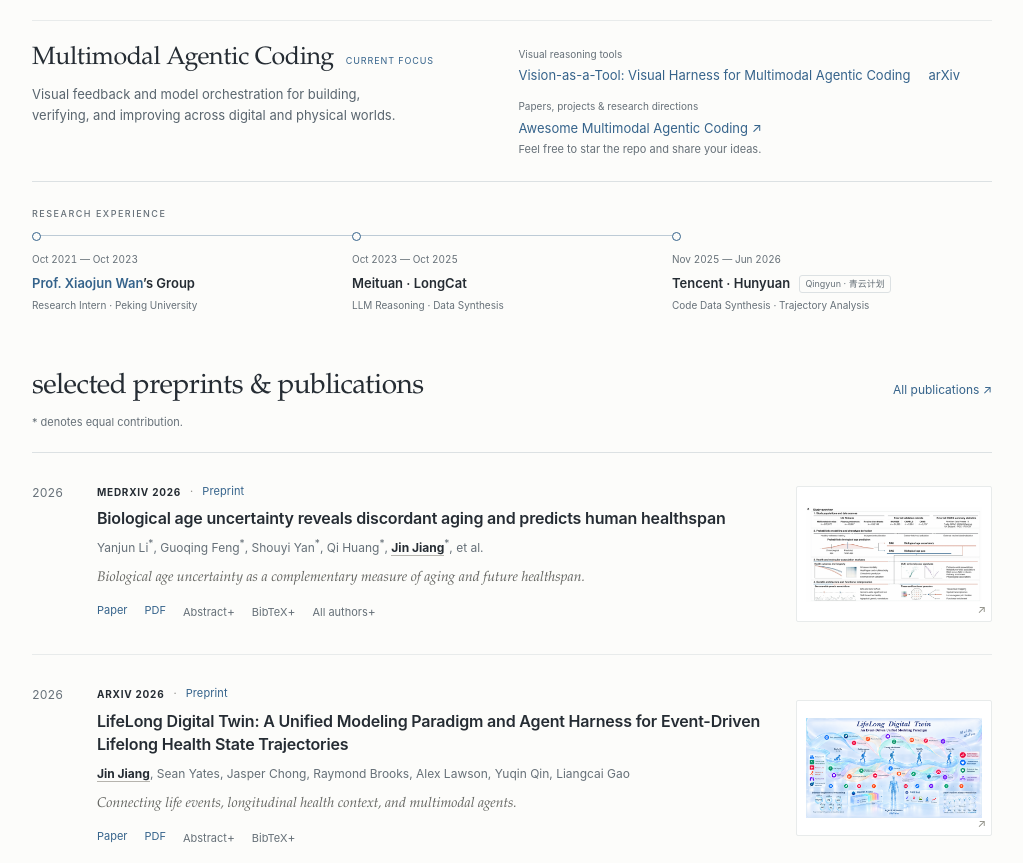
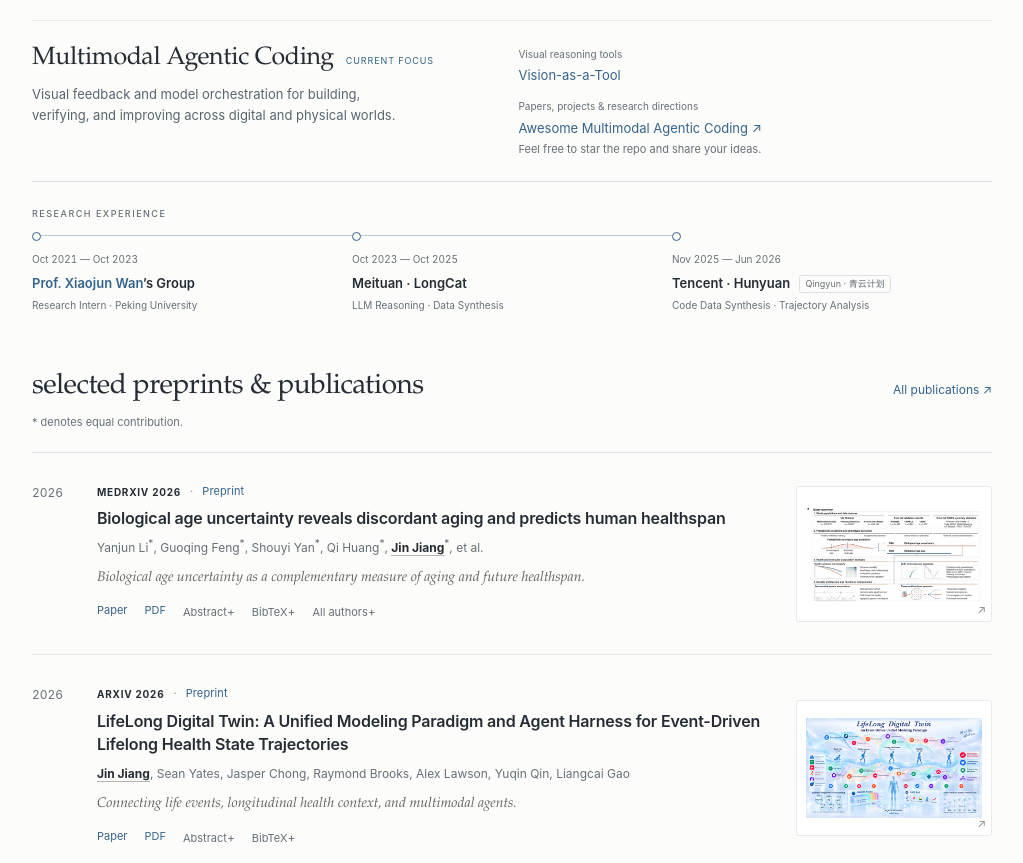
Before and after one commit to jiangjin1999/jiangjin1999.github.io, a plain HTML site: page docs/index.html in a window 1280 px wide. Shown: the part 1017-1880 px from the top of the page, without its empty margins (128-1151 px from the left). Drawn offline with Linux system fonts and the light colour scheme; animation ran at ten frames a second.

Commit message:
Shorten the Vision-as-a-Tool research entry

```diff
--- a/docs/index.html
+++ b/docs/index.html
@@ -133,8 +133,7 @@
           <div>
             <dt>Visual reasoning tools</dt>
             <dd>
-              <a href="https://scholar.google.com/citations?view_op=view_citation&amp;hl=zh-CN&amp;user=C17NgjsAAAAJ&amp;citation_for_view=C17NgjsAAAAJ:M3ejUd6NZC8C">Vision-as-a-Tool: Visual Harness for Multimodal Agentic Coding</a>
-              <a href="https://arxiv.org/abs/2611.17797" aria-label="Read Vision-as-a-Tool on arXiv">arXiv</a>
+              <a href="https://scholar.google.com/citations?view_op=view_citation&amp;hl=zh-CN&amp;user=C17NgjsAAAAJ&amp;citation_for_view=C17NgjsAAAAJ:M3ejUd6NZC8C">Vision-as-a-Tool</a>
             </dd>
           </div>
           <div>
```
